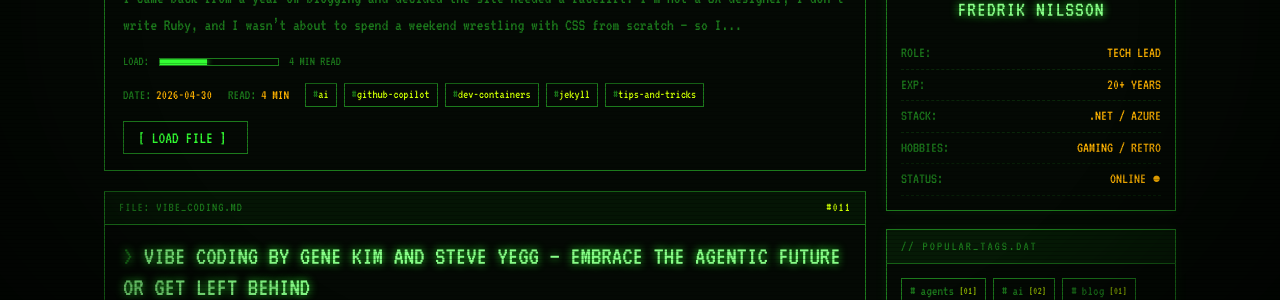
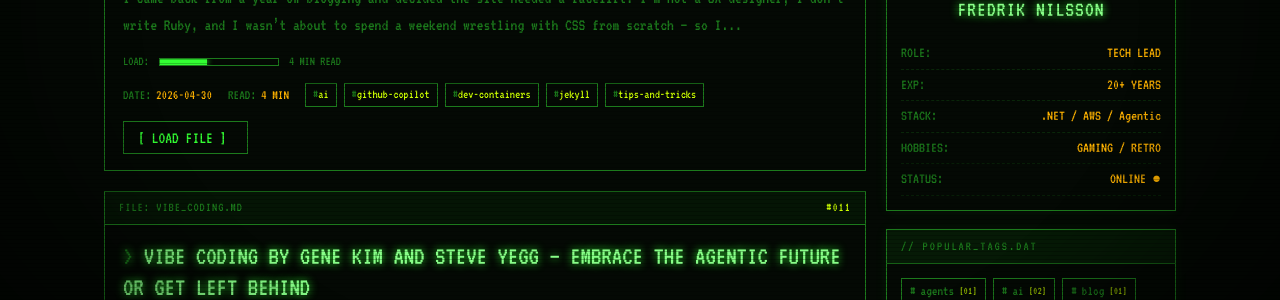
Before and after one commit to ftnilsson/ftnilsson.github.io, a Jekyll site: the page built from index.html, in a window 1280 px wide. Shown: the part 436-736 px from the top of the page. Built offline with Jekyll 4.4.1, drawn with Linux system fonts in a browser that asks for light colours; the list of posts is cut into pages by our own code.

```diff
--- a/_layouts/default.html
+++ b/_layouts/default.html
@@ -70,7 +70,7 @@
               <div class="stat-list">
                 <div class="stat-row"><span class="stat-label">ROLE:</span><span class="stat-val">TECH LEAD</span></div>
                 <div class="stat-row"><span class="stat-label">EXP:</span><span class="stat-val">20+ YEARS</span></div>
-                <div class="stat-row"><span class="stat-label">STACK:</span><span class="stat-val">.NET / AZURE</span></div>
+                <div class="stat-row"><span class="stat-label">STACK:</span><span class="stat-val">.NET / AWS / Agentic</span></div>
                 <div class="stat-row"><span class="stat-label">HOBBIES:</span><span class="stat-val">GAMING / RETRO</span></div>
                 <div class="stat-row"><span class="stat-label">STATUS:</span><span class="stat-val">ONLINE ●</span></div>
               </div>
```
